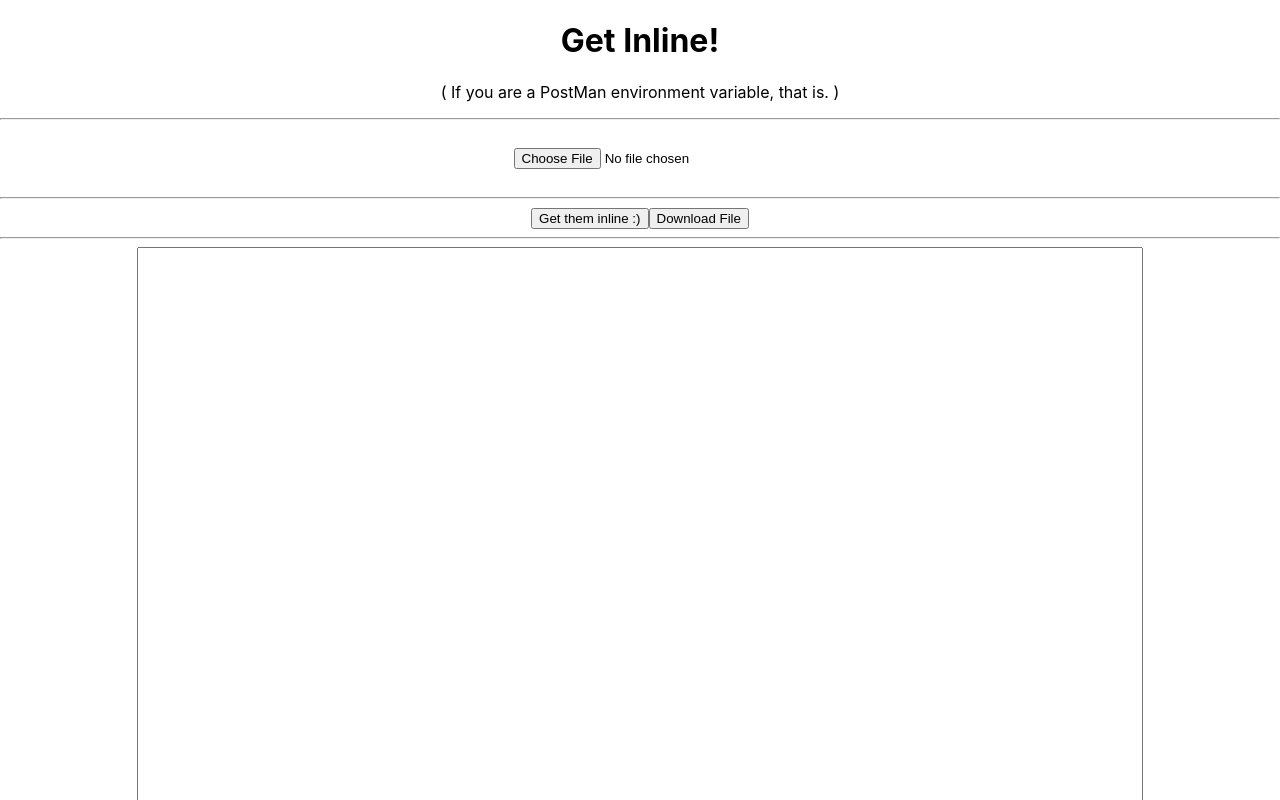
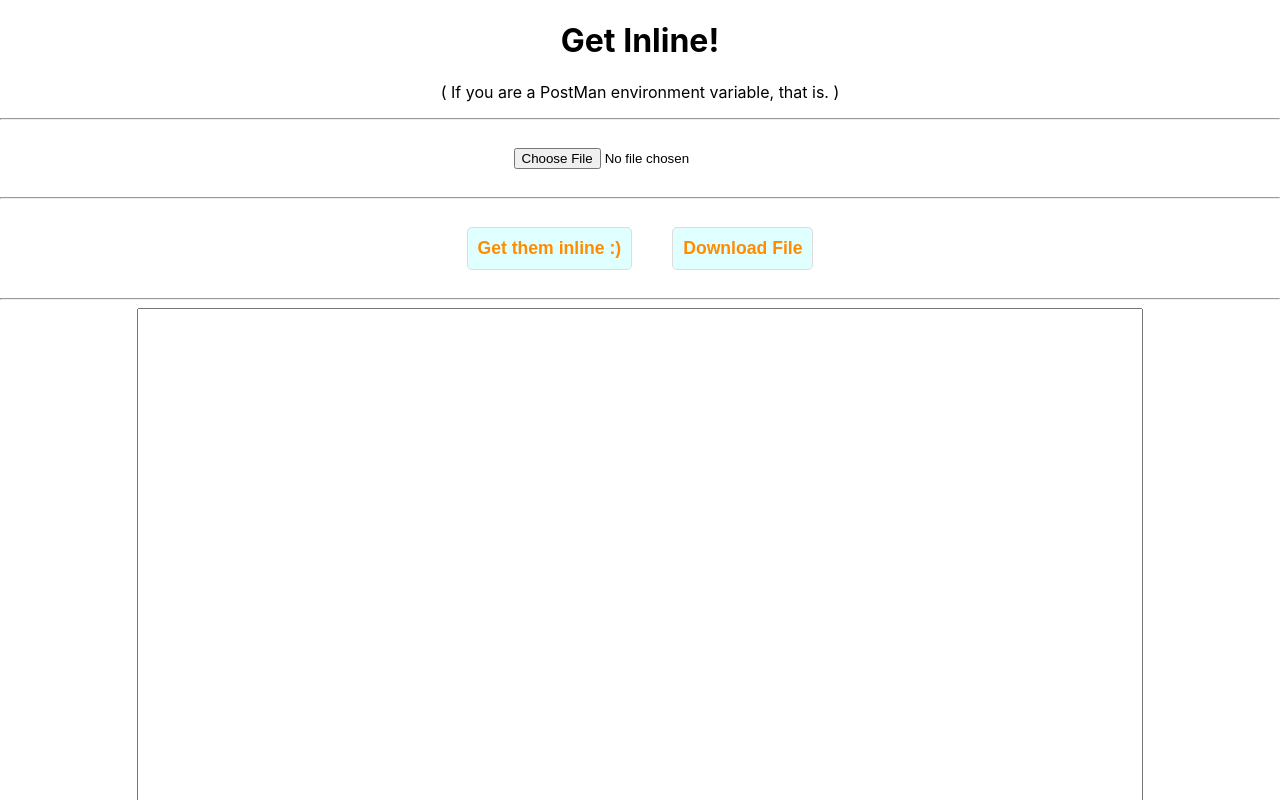
Before and after one commit to Sh-i-aw/Get-Inline, a React (Create React App) app: page / in a window 1280 px wide. Shown: the top 800 px of the page. Built offline with nearby package versions, Linux system fonts and the light colour scheme; the HTML template or start-up script is replaced by a standard one.

Commit message:
made actionable buttons for inline and download more visible

```diff
--- a/src/App.css
+++ b/src/App.css
@@ -21,6 +21,29 @@ input[type="text"] {
 li {
   text-align: left;
   margin-left: 400px;
+}
+
+.submitArea {
+  margin: auto;
+  padding: 20px;
+}
+
+.submitArea button {
+  margin: 0px 20px;
+  padding: 10px;
+  background-color: lightcyan;
+  color: darkorange;
+  font-size: 1.1rem;
+  font-weight: bold;
+  border: solid 1px gainsboro;
+  border-radius: 5px;
+  cursor: pointer;
+  transition: background-color 0.2s, color 0.2s;
+}
+
+.submitArea button:hover {
+  background-color: cyan;
+  color: orange;
 }
 
 .App {
--- a/src/App.js
+++ b/src/App.js
@@ -100,7 +100,7 @@ function App() {
             <FileLoader file={file} onFileChange={handleFileUpload}/>
                 <hr/>
             <EnvVarSelect notice={notice} envList={envList} toggleCheck={toggleSingleCheck} toggleAllCheck={toggleAllCheck} handleInput={updateReplaceVal}></EnvVarSelect>
-            <div>
+            <div className="submitArea">
                 <button> Get them inline :)</button>
                 <button> Download File</button>
             </div>
```
